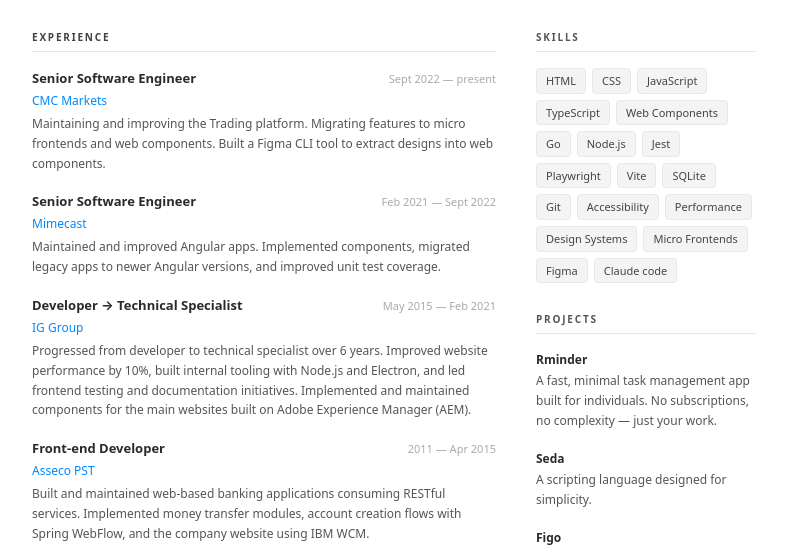
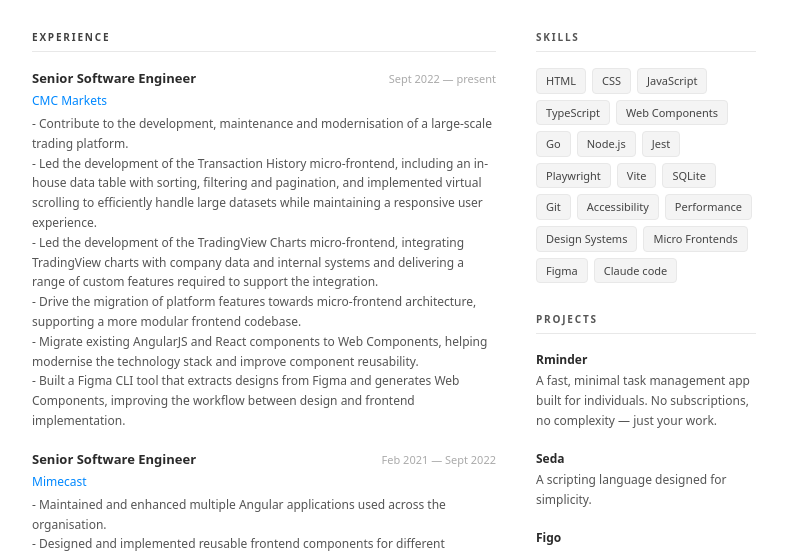
Before and after one commit to vpaulo/vpaulo.github.io, a plain HTML site: page cv.html in a window 1280 px wide. Shown: the part 173-725 px from the top of the page, without its empty margins (246-1033 px from the left). Drawn offline with Linux system fonts and the light colour scheme.

Commit message:
Updated CV page

```diff
--- a/cv.html
+++ b/cv.html
@@ -158,9 +158,15 @@
                     padding: 32px;
                 }
 
+                .page-break {
+                    page-break-after: always;
+                    break-after: page;
+                }
+
                 @page {
                     margin: 0;
                     size: A4;
+                    padding: 32px 0;
                 }
             }
         </style>
@@ -206,10 +212,12 @@
                         </div>
                         <div class="cv__item-org">CMC Markets</div>
                         <div class="cv__item-desc">
-                            Maintaining and improving the Trading platform.
-                            Migrating features to micro frontends and web
-                            components. Built a Figma CLI tool to extract
-                            designs into web components.
+                            - Contribute to the development, maintenance and modernisation of a large-scale trading platform.<br>
+                            - Led the development of the Transaction History micro-frontend, including an in-house data table with sorting, filtering and pagination, and implemented virtual scrolling to efficiently handle large datasets while maintaining a responsive user experience.<br>
+                            - Led the development of the TradingView Charts micro-frontend, integrating TradingView charts with company data and internal systems and delivering a range of custom features required to support the integration.<br>
+                            - Drive the migration of platform features towards micro-frontend architecture, supporting a more modular frontend codebase.<br>
+                            - Migrate existing AngularJS and React components to Web Components, helping modernise the technology stack and improve component reusability.<br>
+                            - Built a Figma CLI tool that extracts designs from Figma and generates Web Components, improving the workflow between design and frontend implementation.<br>
                         </div>
                     </div>
 
@@ -224,11 +232,14 @@
                         </div>
                         <div class="cv__item-org">Mimecast</div>
                         <div class="cv__item-desc">
-                            Maintained and improved Angular apps. Implemented
-                            components, migrated legacy apps to newer Angular
-                            versions, and improved unit test coverage.
+                            - Maintained and enhanced multiple Angular applications used across the organisation.<br>
+                            - Designed and implemented reusable frontend components for different applications.<br>
+                            - Migrated legacy applications to newer versions of Angular, helping modernise the frontend technology stack.<br>
+                            - Improved unit test coverage and contributed to overall frontend code quality and maintainability.<br>
                         </div>
                     </div>
+
+                    <div class="page-break"></div>
 
                     <div class="cv__item">
                         <div class="cv__item-header">
@@ -241,13 +252,16 @@
                         </div>
                         <div class="cv__item-org">IG Group</div>
                         <div class="cv__item-desc">
-                            Progressed from developer to technical specialist
-                            over 6 years. Improved website performance by 10%,
-                            built internal tooling with Node.js and Electron,
-                            and led frontend testing and documentation
-                            initiatives. Implemented and maintained components
-                            for the main websites built on Adobe Experience
-                            Manager (AEM).
+                            Progressed through multiple frontend engineering roles, taking on increasing responsibility for frontend architecture, performance, tooling, testing and technical improvements.<br><br>
+
+                            - Investigated and evaluated new technologies and solutions for frontend projects.<br>
+                            - Led initiatives focused on website performance, achieving a 10% performance improvement.<br>
+                            - Led the implementation of frontend unit and integration testing solutions.<br>
+                            - Created automatically generated technical documentation for frontend projects.<br>
+                            - Developed internal tooling using Node.js, Web Components and Electron for use across engineering teams.<br>
+                            - Built a static page generator for white-label landing pages.<br>
+                            - Developed and maintained reusable components, widgets and templates for the company's main websites built on Adobe Experience Manager (AEM).<br>
+                            - Worked with modern JavaScript/ECMAScript, TypeScript, HTML5, CSS3 and LESS in the development of enterprise web applications.<br>
                         </div>
                     </div>
 
@@ -260,10 +274,13 @@
                         </div>
                         <div class="cv__item-org">Asseco PST</div>
                         <div class="cv__item-desc">
-                            Built and maintained web-based banking applications
-                            consuming RESTful services. Implemented money
-                            transfer modules, account creation flows with Spring
-                            WebFlow, and the company website using IBM WCM.
+                            - Developed and maintained web-based banking applications consuming RESTful services.<br>
+                            - Worked closely with designers and backend engineers to deliver banking software solutions.<br>
+                            - Developed frontend components and plugins for processing JSON data from REST APIs.<br>
+                            - Implemented customer, entity and account creation workflows using Spring Web Flow.<br>
+                            - Developed a money transfer module covering transfer creation and associated operations including editing, copying, cancelling and deleting transfers.<br>
+                            - Implemented the company website using IBM Web Content Manager (IBM WCM).<br>
+                            - Worked with JavaScript, jQuery, HTML, CSS, AJAX, JSON, Java and Spring technologies.<br>
                         </div>
                     </div>
                 </div>
```
